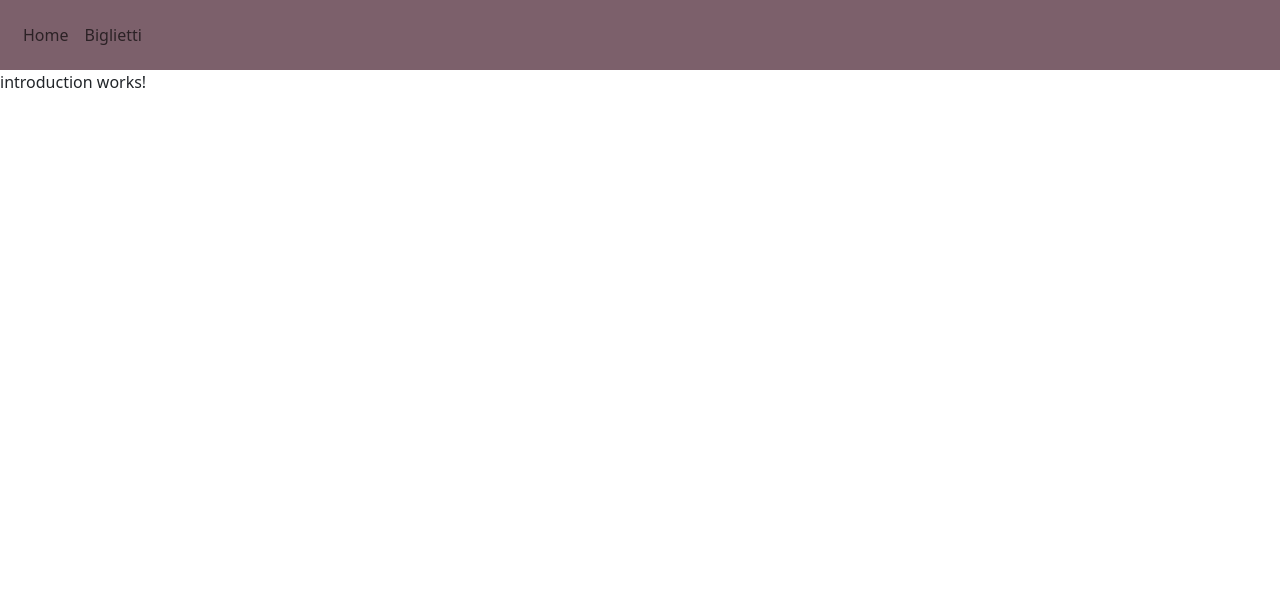
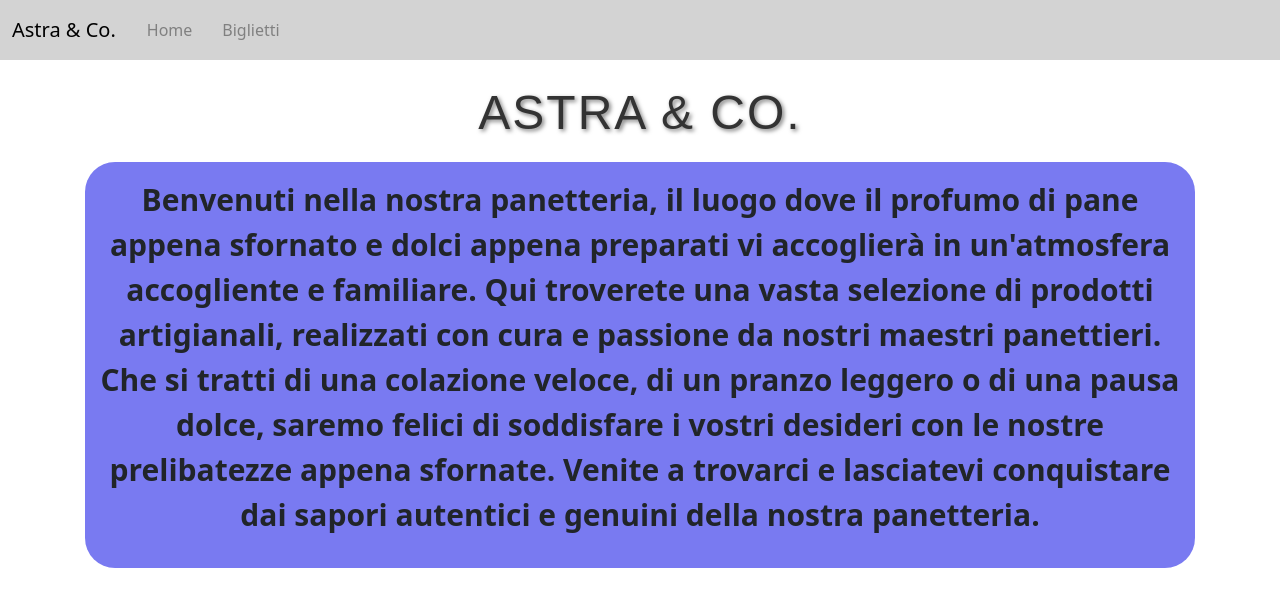
Before and after one commit to tiruzz/Angular, an Angular app in the folder Esercizio9/: page / in a window 1280 px wide. Shown: the top 606 px of the page. Built offline with nearby package versions, Linux system fonts and the light colour scheme.

Commit message:
a cannone

```diff
--- a/Esercizio9/src/app/app.component.css
+++ b/Esercizio9/src/app/app.component.css
@@ -0,0 +1,10 @@
+.titolo {
+    font-family: "Arial", sans-serif;
+    font-size: 3em;
+    color: #333;
+    text-align: center;
+    text-transform: uppercase;
+    letter-spacing: 2px;
+    margin-bottom: 20px;
+    text-shadow: 2px 2px 4px rgba(0, 0, 0, 0.5);
+}
--- a/Esercizio9/src/app/app.component.html
+++ b/Esercizio9/src/app/app.component.html
@@ -6,5 +6,6 @@
 
 <ng-template *ngIf = "pagina == 'home'; then bloccoHome"></ng-template>
 <ng-template #bloccoHome>
+    <h2 class="titolo">Astra & Co.</h2>
     <introduction></introduction>
 </ng-template>
--- a/Esercizio9/src/app/introduction/introduction.component.css
+++ b/Esercizio9/src/app/introduction/introduction.component.css
@@ -0,0 +1,10 @@
+.descrizione{
+    margin-right: 85px;
+    border-radius: 30px;
+    margin-left: 85px;
+    font-size: 30px;
+    font-weight: bold;
+    text-align: center;
+    padding: 15px;
+    background-color: rgba(57, 59, 234, 0.673);
+}
--- a/Esercizio9/src/app/introduction/introduction.component.html
+++ b/Esercizio9/src/app/introduction/introduction.component.html
@@ -1 +1,3 @@
-<p>introduction works!</p>
+<div class="descrizione">
+    <p class="Introduzione">Benvenuti nella nostra panetteria, il luogo dove il profumo di pane appena sfornato e dolci appena preparati vi accoglierà in un'atmosfera accogliente e familiare. Qui troverete una vasta selezione di prodotti artigianali, realizzati con cura e passione da nostri maestri panettieri. Che si tratti di una colazione veloce, di un pranzo leggero o di una pausa dolce, saremo felici di soddisfare i vostri desideri con le nostre prelibatezze appena sfornate. Venite a trovarci e lasciatevi conquistare dai sapori autentici e genuini della nostra panetteria.</p>
+</div>
--- a/Esercizio9/src/app/list/list.component.css
+++ b/Esercizio9/src/app/list/list.component.css
@@ -14,17 +14,9 @@
     margin: 5px 0;
 }
 
-.arancione {
-    border-left: 5px solid orange;
+.prodotto img{
+    width: 170px;
+    float: right;
+    margin-bottom: 30px;
+    margin-right: 20px;
 }
-
-.giallo {
-    border-left: 5px solid yellow;
-}
-
-.immagine {
-    max-width: 100%;
-    max-height: 400px;
-    display: block;
-    margin: 10px auto;
-}
--- a/Esercizio9/src/app/list/list.component.html
+++ b/Esercizio9/src/app/list/list.component.html
@@ -2,12 +2,13 @@
     <div class="container">
         <div class="prodotto">
             <h2>{{ element.destinazione }}</h2>
-            <img class="immagine" [src]="element.immagine">
-            <p>Sistema Solare:{{element.sistemaSolare}}</p>
-            <p>Durata Viaggio:{{element.durata}}</p>
-            <p>Spazio porto di partenza:{{element.spazioPorto}}</p>
-            <p>Ora di partenza e arrivo:{{element.partenzaArrivo}}</p>
-            <p>Prezzo biglietto:{{element.costo}}</p>
+            <img [src]="element.immagine">
+            <p>Sistema di appartenenza: {{element.sistemaSolare}}</p>
+            <p>Durata Viaggio in Anni Luce: {{element.durata}}</p>
+            <p>Spazioporto di partenza: {{element.spazioPorto}}</p>
+            <p>Data di partenza: {{element.partenza}}</p>
+            <p>Data di arrivo: {{element.arrivo}}</p>
+            <p>Prezzo biglietto: {{element.costo}}</p>
         </div>
     </div>
 </div>
--- a/Esercizio9/src/app/list/list.component.ts
+++ b/Esercizio9/src/app/list/list.component.ts
@@ -10,10 +10,10 @@ import { Component } from '@angular/core';
 })
 export class ListComponent {
   biglietti=[
-    {immagine:"", destinazione:" ", sistemaSolare:"", durata:"", spazioPorto:"", partenzaArrivo:"", costo:""},
-    {immagine:"", destinazione:" ", sistemaSolare:"", durata:"", spazioPorto:"", partenzaArrivo:"", costo:""},
-    {immagine:"", destinazione:" ", sistemaSolare:"", durata:"", spazioPorto:"", partenzaArrivo:"", costo:""},
-    {immagine:"", destinazione:" ", sistemaSolare:"", durata:"", spazioPorto:"", partenzaArrivo:"", costo:""},
-    {immagine:"", destinazione:" ", sistemaSolare:"", durata:"", spazioPorto:"", partenzaArrivo:"", costo:""},
+    {immagine:"https://www.nationalgeographic.it/upload/ngi-hero/mars-globe-valles-marineris-enhanced.jpg", destinazione:" Marte", sistemaSolare:"Sistema Solare", durata:"0,000016 anni luce", spazioPorto:"Cape Canaveral Spaceport, Florida, Terra", partenza:"10 settembre 2024", arrivo:"11 marzo 2025", costo:" $100 milioni"},
+    {immagine:"https://static.independent.co.uk/s3fs-public/thumbnails/image/2015/07/24/11/Kepler69c.jpg?width=1200&height=1200&fit=crop", destinazione:" Kepler-452b", sistemaSolare:"Sistema di Kepler-452", durata:"1,400 anni luce", spazioPorto:"Kennedy Space Center, Florida, Terra", partenza:"5 giugno 2025", arrivo:"12 agosto 4025", costo:" $500 milioni"},
+    {immagine:"https://hips.hearstapps.com/hmg-prod/images/gettyimages-1662363836.jpg?crop=0.5xw:1xh;center,top&resize=1200:*", destinazione:" Venere", sistemaSolare:"Sistema Solare", durata:"0,00000000052 anni luce", spazioPorto:"Baikonur Cosmodrome, Kazakhstan, Terra", partenza:"20 novembre 2024", arrivo:"22 novembre 2024", costo:" $50 milioni"},
+    {immagine:"https://upload.wikimedia.org/wikipedia/commons/3/36/HD_189733b.jpg", destinazione:" HD 189733b", sistemaSolare:"Sistema di HD 189733", durata:"63 anni luce", spazioPorto:"Vandenberg Space Force Base, California, Terra", partenza:"2 aprile 2026", arrivo:"19 maggio 2089", costo:" $1 miliardo"},
+    {immagine:"https://upload.wikimedia.org/wikipedia/commons/thumb/a/a3/Gliese_581_g.jpg/290px-Gliese_581_g.jpg", destinazione:" Gliese 581g", sistemaSolare:"Sistema di Gliese 581", durata:"20,3 anni luce", spazioPorto:"Spaceport America, New Mexico, Terra", partenza:"15 marzo 2027", arrivo:"27 giugno 2047", costo:" $750 milioni"},
   ]
 }
--- a/Esercizio9/src/app/navigation/navigation.component.css
+++ b/Esercizio9/src/app/navigation/navigation.component.css
@@ -1,15 +1,25 @@
-.navbar {
-    background-color: #7C606B;
-    padding: 15px;
-    text-align: center;
+.navbar-nav{
+    border-radius: 10px;
+    background-color: rgb(229, 227, 227);
+    margin-right: 10px
 }
 
-.navbar a {
-    color: white;
-    text-decoration: none;
-    margin: 0 15px;
+.navbar{
+    background-color: lightgray;
 }
 
-.navbar-link {
-    margin-right: 2px;
+button{
+    margin: 0px 5px;
+    /*background-color: rgb(240, 240, 240);*/
+    padding: 10px;
+    border-radius: 10px;
+    color: grey;
 }
+
+.nav-link:hover {
+    font-size: 1.2em;
+    color: black;
+}
+.nav-link {
+    transition: all 0.3s ease;
+}
--- a/Esercizio9/src/app/navigation/navigation.component.html
+++ b/Esercizio9/src/app/navigation/navigation.component.html
@@ -1,15 +1,12 @@
 <link href="https://cdn.jsdelivr.net/npm/bootstrap@5.3.3/dist/css/bootstrap.min.css" rel="stylesheet" integrity="sha384-QWTKZyjpPEjISv5WaRU9OFeRpok6YctnYmDr5pNlyT2bRjXh0JMhjY6hW+ALEwIH" crossorigin="anonymous">
 <div class="center">
-    <nav class="navbar navbar-expand-lg navbar-light">
-        <div class="collapse navbar-collapse" id="navbarNav">
-            <ul class="navbar-nav">
-                <li class="nav-item">
-                    <button class="nav-link" (click)="setPaginaHome()">Home</button>
-                </li>
-                <li class="nav-item">
-                    <button style="margin-right: 50px; " class="nav-link" (click)="setPaginaProdotti()">Biglietti</button>
-                </li>
-            </ul>
+    <nav class="navbar navbar-expand-lg">
+        <div class="container-fluid">
+          <a class="navbar-brand">Astra & Co.</a>
+          <div class="collapse navbar-collapse">
+              <button class="nav-link active" aria-current="page" (click)="setPaginaHome()">Home</button>
+              <button class="nav-link" (click)="setPaginaProdotti()">Biglietti</button>
+          </div>
         </div>
-    </nav>
-</div>
+      </nav>
+</div><br>
```
Also changed, not shown: Esercizio9/src/styles.css (line endings or trailing spaces).
